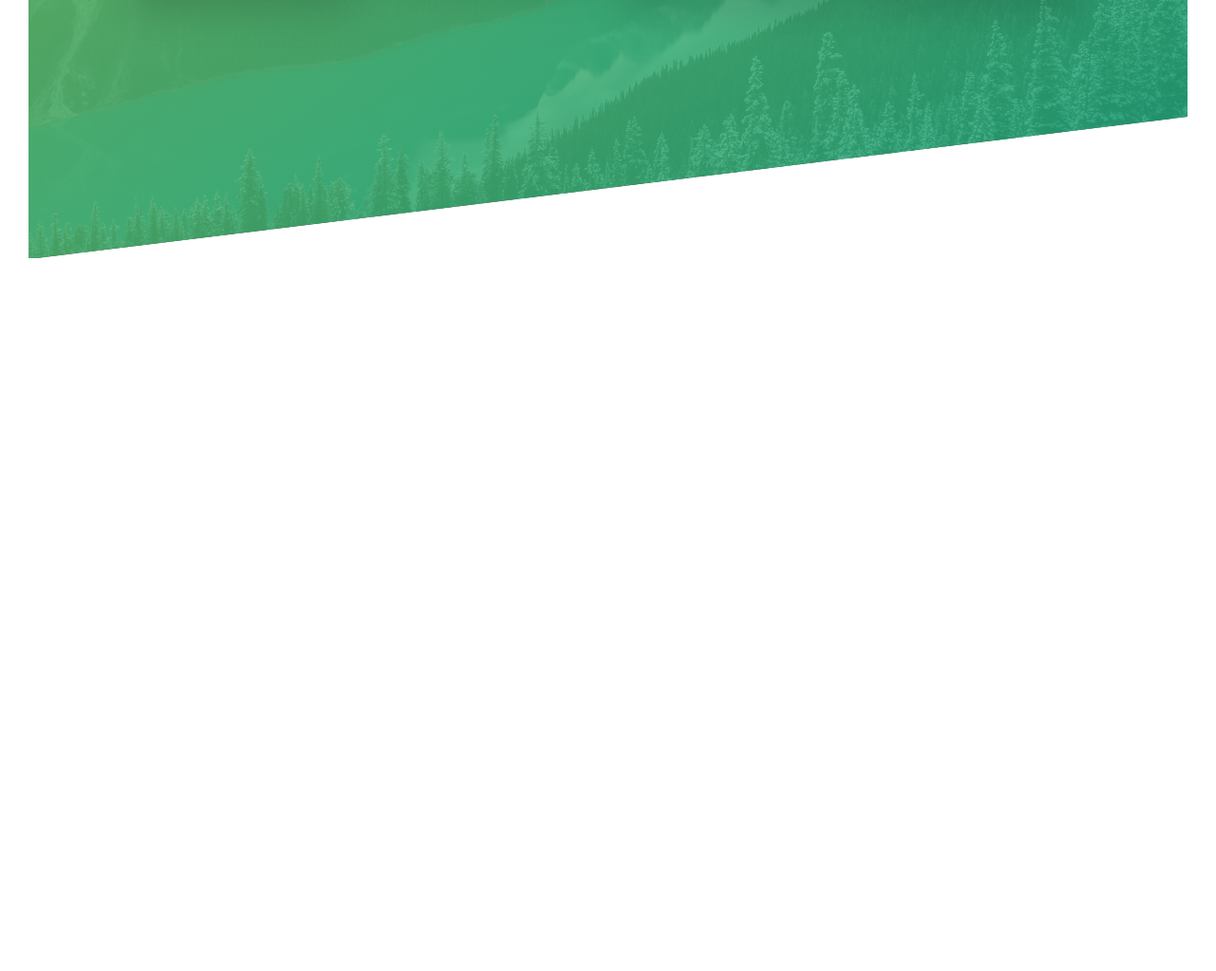
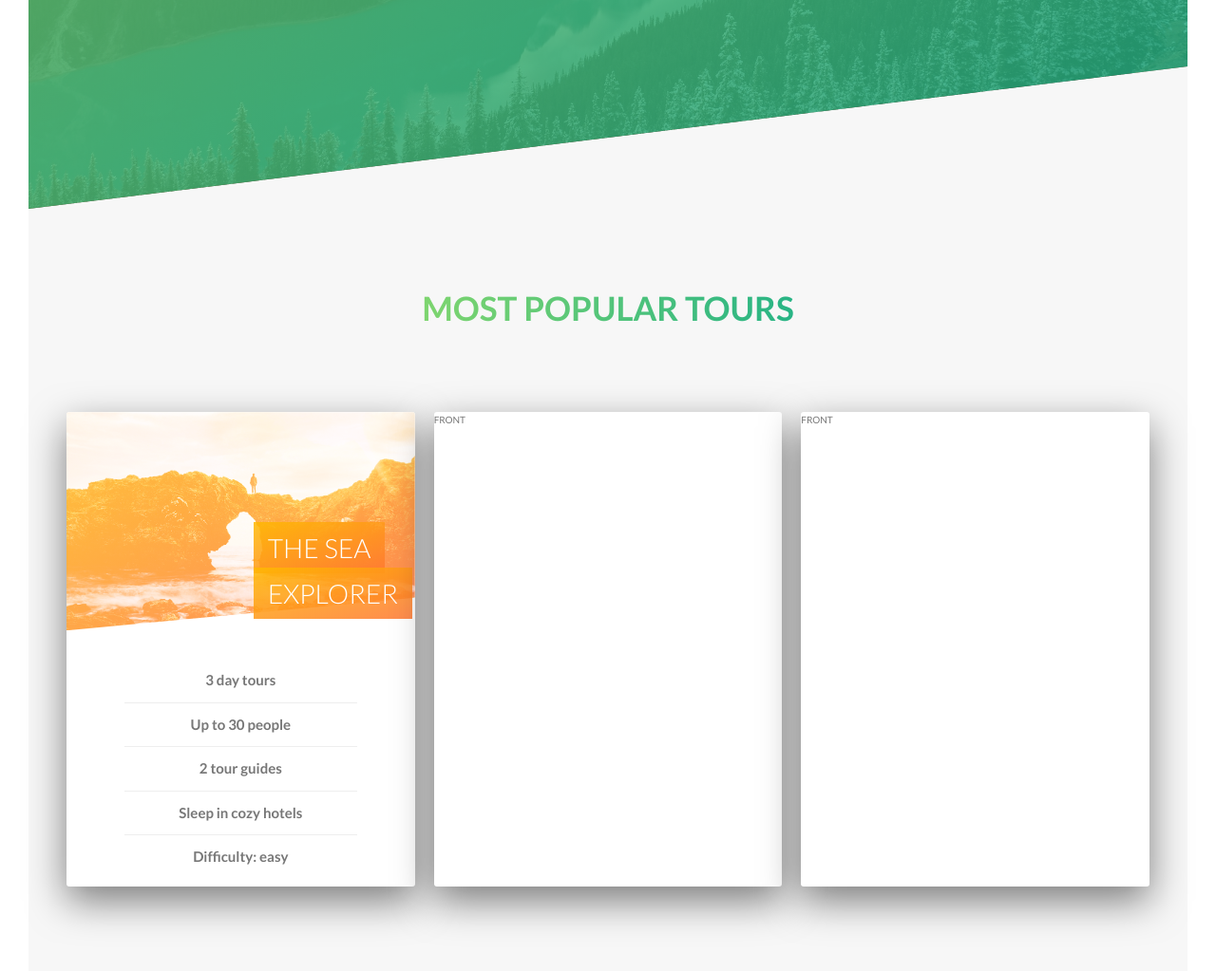
Before and after one commit to blade-demon/CSS-demo, a website: page index.html in a window 1280 px wide. Shown: the part 2097-3120 px from the top of the page at 95% size. Before the commit the page ends 2369 px from the top, so only its background shows below. Drawn offline with Linux system fonts and the light colour scheme.

Commit message:
finish card front

```diff
--- a/index.html
+++ b/index.html
@@ -1,10 +1,12 @@
 <!DOCTYPE html>
 <html lang="en">
-
   <head>
     <meta charset="UTF-8" />
     <meta name="viewport" content="width=device-width, initial-scale=1.0" />
-  <link href="https://fonts.googleapis.com/css?family=Lato:100,300,400,700,900" rel="stylesheet" />
+    <link
+      href="https://fonts.googleapis.com/css?family=Lato:100,300,400,700,900"
+      rel="stylesheet"
+    />
     <link rel="stylesheet" href="css/icon-font.css" />
     <link rel="stylesheet" href="css/style.css" />
     <link rel="shortcut icon" type="image/png" href="img/favicon.png" />
@@ -59,10 +61,22 @@
 
           <div class="col-1-of-2">
             <div class="composition">
-            <img src="img/nat-1.jpg" alt="Photo 1" class="composition__photo composition__photo--p1" />
-            <img src="img/nat-2.jpg" alt="Photo 2" class="composition__photo composition__photo--p2" />
+              <img
+                src="img/nat-1.jpg"
+                alt="Photo 1"
+                class="composition__photo composition__photo--p1"
+              />
+              <img
+                src="img/nat-2.jpg"
+                alt="Photo 2"
+                class="composition__photo composition__photo--p2"
+              />
 
-            <img src="img/nat-3.jpg" alt="Photo 3" class="composition__photo composition__photo--p3" />
+              <img
+                src="img/nat-3.jpg"
+                alt="Photo 3"
+                class="composition__photo composition__photo--p3"
+              />
             </div>
           </div>
         </div>
@@ -73,7 +87,9 @@
           <div class="col-1-of-4">
             <div class="feature-box">
               <i class="feature-box__icon icon-basic-world"></i>
-            <h3 class="heading-tertiary u-margin-bottom-small"> Explorer the world</h3>
+              <h3 class="heading-tertiary u-margin-bottom-small">
+                Explorer the world
+              </h3>
               <p class="feature-box__text">
                 Lorem ipsum dolor sit amet, consectetur adipiscing elit, sed do
                 eiusmod tempor abore et dolore magna aliqua
@@ -84,7 +100,9 @@
           <div class="col-1-of-4">
             <div class="feature-box">
               <i class="feature-box__icon icon-basic-compass"></i>
-            <h3 class="heading-tertiary u-margin-bottom-small"> Meet nature</h3>
+              <h3 class="heading-tertiary u-margin-bottom-small">
+                Meet nature
+              </h3>
               <p class="feature-box__text">
                 Lorem ipsum dolor sit amet, consectetur adipiscing elit, sed do
                 eiusmod tempor incididunt ut dui ut dui.
@@ -95,10 +113,12 @@
           <div class="col-1-of-4">
             <div class="feature-box">
               <i class="feature-box__icon icon-basic-map"></i>
-            <h3 class="heading-tertiary u-margin-bottom-small">Find your way</h3>
+              <h3 class="heading-tertiary u-margin-bottom-small">
+                Find your way
+              </h3>
               <p class="feature-box__text">
-              Mi in nulla posuere sollicitudin aliquam ultrices sagittis orci a.
-              Rhoncus urna neque viverra justo nec ultrices dui.
+                Mi in nulla posuere sollicitudin aliquam ultrices sagittis orci
+                a. Rhoncus urna neque viverra justo nec ultrices dui.
               </p>
             </div>
           </div>
@@ -106,11 +126,58 @@
           <div class="col-1-of-4">
             <div class="feature-box">
               <i class="feature-box__icon icon-basic-heart"></i>
-            <h3 class="heading-tertiary u-margin-bottom-small">Live a healthier life</h3>
+              <h3 class="heading-tertiary u-margin-bottom-small">
+                Live a healthier life
+              </h3>
               <p class="feature-box__text">
                 Lorem ipsum dolor sit amet, consectetur adipiscing elit, sed do
                 eiusmod tempor Rhoncus urna neque viverra dui.
               </p>
+            </div>
+          </div>
+        </div>
+      </section>
+
+      <section class="section-tours">
+        <div class="u-center-text u-margin-bottom-big">
+          <h2 class="heading-secondary">Most popular tours</h2>
+        </div>
+        <div class="row">
+          <div class="col-1-of-3">
+            <div class="card">
+              <div class="card__side card__side--front">
+                <div class="card__picture card__picture--1">&nbsp;</div>
+                <h4 class="card__heading">
+                  <span class="card__heading-span card__heading-span--1"
+                    >The sea explorer</span
+                  >
+                </h4>
+                <h4 class="card__details">
+                  <ul>
+                    <li>3 day tours</li>
+                    <li>Up to 30 people</li>
+                    <li>2 tour guides</li>
+                    <li>Sleep in cozy hotels</li>
+                    <li>Difficulty: easy</li>
+                  </ul>
+                </h4>
+              </div>
+              <div class="card__side card__side--back card__side--back-1">
+                BACK
+              </div>
+            </div>
+          </div>
+
+          <div class="col-1-of-3">
+            <div class="card">
+              <div class="card__side card__side--front">FRONT</div>
+              <div class="card__side card__side--back">BACK</div>
+            </div>
+          </div>
+          <div class="col-1-of-3">
+            <div class="card">
+              <div class="card__side card__side--front">FRONT</div>
+              <div class="card__side card__side--back">BACK</div>
             </div>
           </div>
         </div>
@@ -149,5 +216,4 @@
       </div>
     </section>-->
   </body>
-
 </html>
--- a/sass/abstracts/_variables.scss
+++ b/sass/abstracts/_variables.scss
@@ -2,7 +2,14 @@ $color-primary: #55c57a;
 $color-primary-light: #7ed56f;
 $color-primary-dark: #28b485;
 
+$color-secondary-light: #ffb900;
+$color-secondary-dark: #ff7730;
+
+$color-tertiary-light: #2998ff;
+$color-tertiary-dark: #5643fa;
+
 $color-grey-light-1: #f7f7f7;
+$color-grey-light-2: #eee;
 
 $color-grey-dark: #777;
 $color-white: #fff;
@@ -12,6 +19,6 @@ $color-black: #000;
 $default-font-size: 1.6rem;
 
 // GRID
-$gird-width: 100rem;
+$gird-width: 114rem;
 $gutter-vertical: 8rem;
 $gutter-horizontal: 2rem;
--- /dev/null
+++ b/sass/components/_card.scss
@@ -0,0 +1,101 @@
+.card {
+  perspective: 150rem;
+  -moz-perspective: 150rem;
+  position: relative;
+  height: 50rem;
+
+  &__side {
+    height: 50rem;
+    transition: all 0.8s ease;
+    position: absolute;
+    width: 100%;
+    top: 0;
+    left: 0;
+    backface-visibility: hidden;
+    border-radius: 3px;
+    overflow: hidden;
+    box-shadow: 0 1.5rem 4rem rgba($color-black, 0.5);
+
+    &--front {
+      background-color: $color-white;
+    }
+
+    &--back {
+      transform: rotateY(180deg);
+
+      &-1 {
+        background-image: linear-gradient(
+          to right bottom,
+          $color-secondary-light,
+          $color-secondary-dark
+        );
+      }
+    }
+  }
+  &:hover &__side--front {
+    transform: rotateY(-180deg);
+  }
+  &:hover &__side--back {
+    transform: rotateY(0);
+  }
+  // Front side style
+  &__picture {
+    background-size: cover;
+    height: 23rem;
+    background-blend-mode: screen;
+    clip-path: polygon(0 0, 100% 0, 100% 85%, 0 100%);
+    -webkit-clip-path: polygon(0 0, 100% 0, 100% 85%, 0 100%);
+    &--1 {
+      background-image: linear-gradient(
+          to right bottom,
+          $color-secondary-light,
+          $color-secondary-dark
+        ),
+        url(../img/nat-5.jpg);
+    }
+    &--2 {
+      background-image: url(../img/nat-5.jpg);
+    }
+    &--3 {
+      background-image: url(../img/nat-5.jpg);
+    }
+  }
+  &__heading {
+    font-size: 2.8rem;
+    font-weight: 300;
+    text-transform: uppercase;
+    color: $color-white;
+    position: absolute;
+    top: 12rem;
+    right: -5rem;
+    width: 60%;
+  }
+  &__heading-span {
+    padding: 1rem 1.5rem;
+    box-decoration-break: clone;
+    -webkit-box-decoration-break: clone;
+    &--1 {
+      background-image: linear-gradient(
+        to right bottom,
+        rgba($color-secondary-light, 0.85),
+        rgba($color-secondary-dark, 0.85)
+      );
+    }
+  }
+  &__details {
+    padding: 3rem;
+    ul {
+      list-style: none;
+      width: 80%;
+      margin: 0 auto;
+      li {
+        text-align: center;
+        font-size: 1.5rem;
+        padding: 1rem;
+        &:not(:last-child) {
+          border-bottom: 1px solid $color-grey-light-2;
+        }
+      }
+    }
+  }
+}
--- a/sass/main.scss
+++ b/sass/main.scss
@@ -8,6 +8,7 @@
 @import "components/button";
 @import "components/composition";
 @import "components/feature-box";
+@import "components/card";
 
 @import "layout/grid";
 @import "layout/header";
--- a/sass/pages/_home.scss
+++ b/sass/pages/_home.scss
@@ -6,15 +6,23 @@
 
 .section-features {
   padding: 20rem 0;
-  background-image: linear-gradient(to right bottom,
-    rgba($color-primary-light, 0.8),
-    rgba($color-primary-dark, 0.8)),
+  background-image: linear-gradient(
+      to right bottom,
+      rgba($color-primary-light, 0.8),
+      rgba($color-primary-dark, 0.8)
+    ),
     url("../img/nat-4.jpg");
   background-size: cover;
   margin-top: -10rem;
   transform: skewY(-7deg);
 
-  &>* {
+  & > * {
     transform: skewY(7deg);
   }
 }
+
+.section-tours {
+  padding: 25rem 0 50rem 0;
+  background-color: $color-grey-light-1;
+  margin-top: -10rem;
+}
```
Also changed, not shown: css/style.css. Lines whose indentation alone changed are shown as unchanged.
